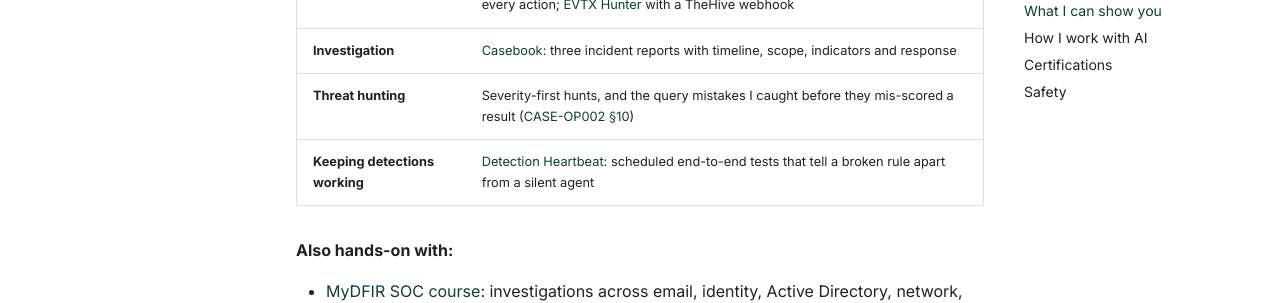
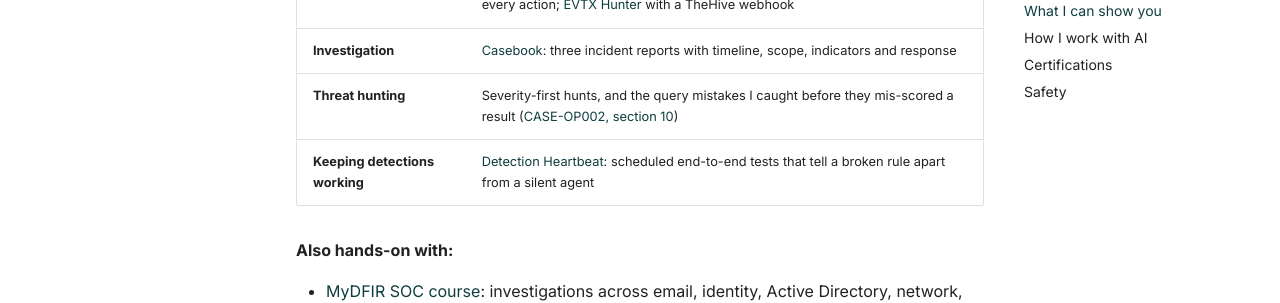
Before and after one commit to dotslashtag/cyber-defense-lab, an MkDocs documentation site: the page built from docs/about.md, in a window 1280 px wide and 900 px high, scrolled down 1511 px. Shown: the part 151-454 px from the top of the window. Built offline with MkDocs 1.6.1 and Material for MkDocs 9.7.7, drawn with Linux system fonts in a browser that asks for light colours; comment, search, counter and statistics services are not loaded.

Commit message:
Docs: About page: replace the section sign with "section 10"
"§10" is legal shorthand many readers won't recognize; spell it out. The
link target is unchanged.

Co-Authored-By: Claude Opus 5.5 <noreply@anthropic.com>
Claude-Session: https://claude.ai/code/session_01VSxWRXTvMG1cQKzoG3F5Sa

```diff
--- a/docs/about.md
+++ b/docs/about.md
@@ -58,7 +58,7 @@ and hands-on labs.
 | **Infrastructure security** | [The Lab](lab/index.md): an AD domain behind default-deny segmentation, with every test exception logged and reversed |
 | **Security automation** | [Approval-gated SOAR](lab/soar.md): n8n enrichment and response where a human approves every action; [EVTX Hunter](tools/evtx-hunter.md) with a TheHive webhook |
 | **Investigation** | [Casebook](casebook/index.md): three incident reports with timeline, scope, indicators and response |
-| **Threat hunting** | Severity-first hunts, and the query mistakes I caught before they mis-scored a result ([CASE-OP002 §10](casebook/op-002-stealth-tradecraft.md#10-analyst-notes-three-near-misses-in-my-own-queries)) |
+| **Threat hunting** | Severity-first hunts, and the query mistakes I caught before they mis-scored a result ([CASE-OP002, section 10](casebook/op-002-stealth-tradecraft.md#10-analyst-notes-three-near-misses-in-my-own-queries)) |
 | **Keeping detections working** | [Detection Heartbeat](tools/detection-heartbeat.md): scheduled end-to-end tests that tell a broken rule apart from a silent agent |
 
 **Also hands-on with:**
```
